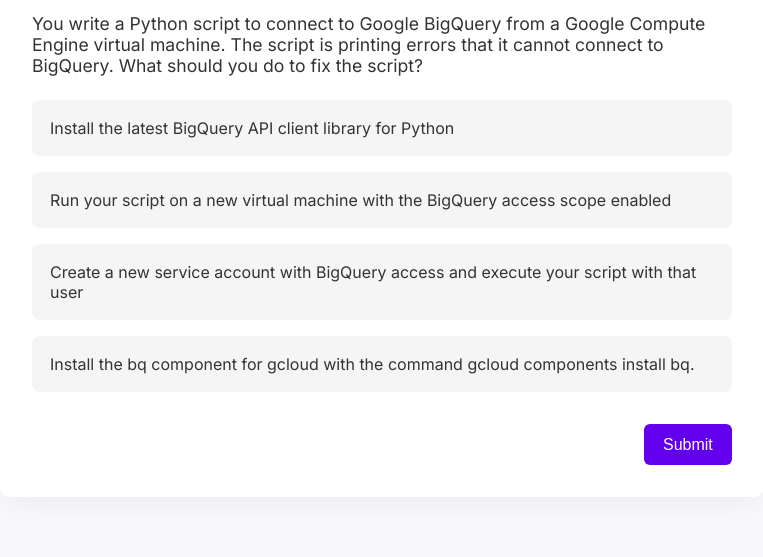
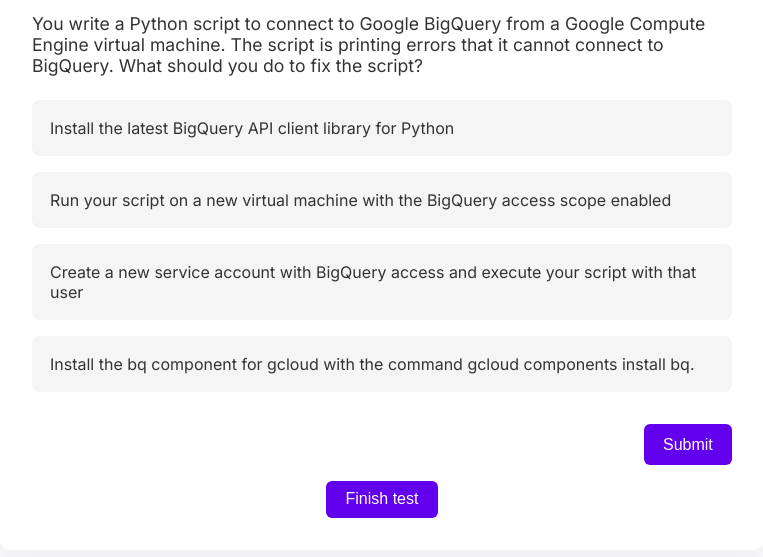
Before and after one commit to timoppa/gcp-quiz, a plain HTML site: page index.html in a window 1280 px wide. Shown: the part 157-714 px from the top of the page, without its empty margins (258-1021 px from the left). Drawn offline with Linux system fonts and the light colour scheme.

Commit message:
Update index.html
added finish text button

```diff
--- a/index.html
+++ b/index.html
@@ -10,6 +10,7 @@
 <body>
   <div class="container">
     <h3>GCP Practice Quiz</h3>
+    <button id="finishTestBtn">Finish test</button>
     <div id="quiz">
     <div class="quiz-header">
       <div id="progressBarContainer">
```
